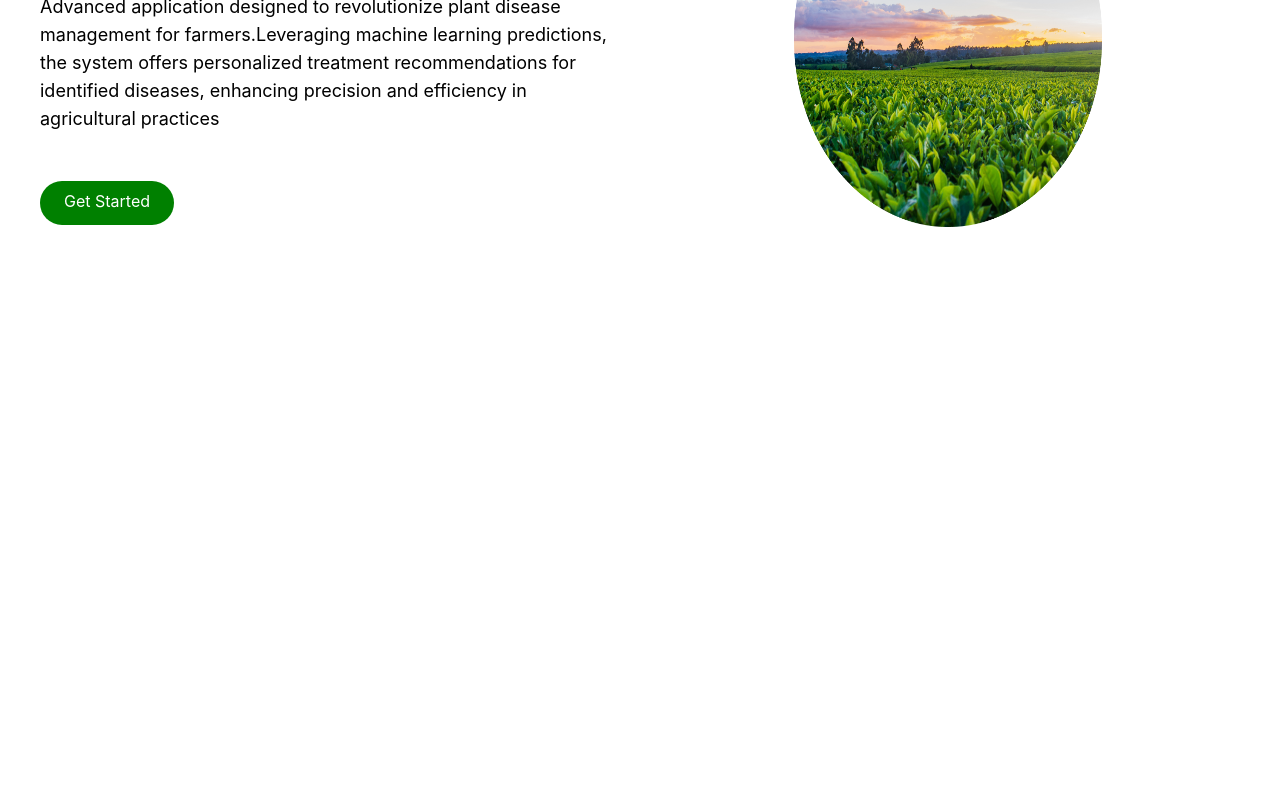
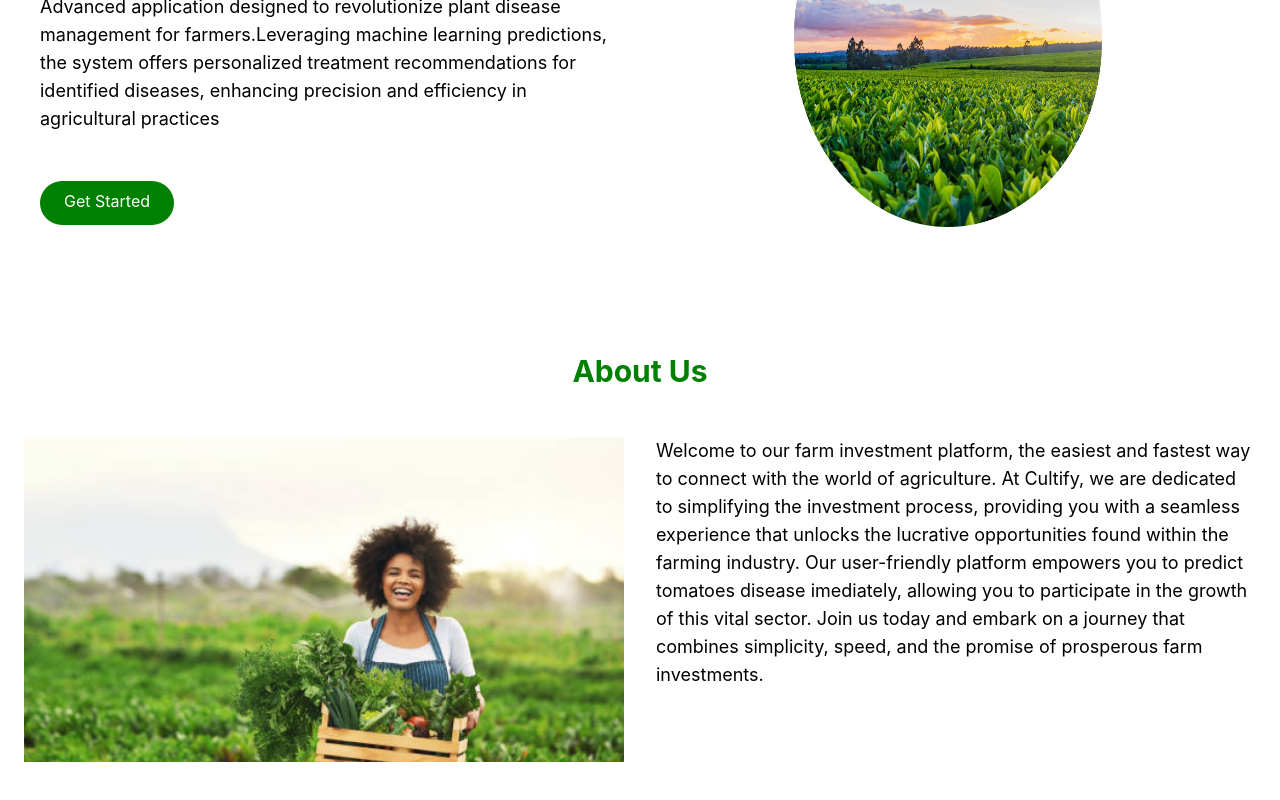
Before and after one commit to glennin-codes/venom-plant-disease-detector, a React (Vite) app: page / in a window 1280 px wide. Shown: the part 314-1114 px from the top of the page. Before the commit the page ends 800 px from the top, so only its background shows below. Built offline with nearby package versions, Linux system fonts and the light colour scheme.

Commit message:
about us

```diff
--- a/src/App.tsx
+++ b/src/App.tsx
@@ -2,6 +2,7 @@ import { NavBar } from "./components/NavBar"
 import { HereosSection } from "./components/Sections/heroes"
 import { title } from "./constants"
 import './App.css'
+import { AboutUs } from "./components/Sections/AboutUs"
 function App() {
 
   return (
@@ -9,6 +10,7 @@ function App() {
 
     <NavBar/>
     <HereosSection title={title}/>
+    <AboutUs/>
     </>
   )
 }
--- a/src/components/Sections/AboutUs/index.tsx
+++ b/src/components/Sections/AboutUs/index.tsx
@@ -1,18 +1,28 @@
+import { aboutUs } from "../../../constants"
+
 export const AboutUs=()=>{
     return(
         <section
+        className="w-full flex flex-col align-center md:space-y-12 justify-center m-0 p-0  "
 
         >
             <h1
-            className="text-3xl font-bold text-center"
+            className="text-3xl font-bold text-center text-greenMain "
             >
                 About Us
             </h1>
             <div
-        className="w-full flex flex-col md:flex-row"
+        className="w-full flex flex-col md:flex-row  md:space-y-0  space-y-12  px-6 md:space-x-8  "
         >
-               <div>
-
+               <div
+               className="w-full md:w-1/2 "
+               >
+                    <img src="images/heroes2.png" alt="woman" className="w-full h-3/4 object-cover"/>
+               </div>
+               <div
+               className="  text-base md:text-lg w-full md:w-1/2 align-center  m align-center leading-loose  justify-center text-typographyGray-500 "
+               >
+                    {aboutUs}
                </div>
         </div>
         </section>
--- /dev/null
+++ b/src/components/ui-components/cards/index.tsx
@@ -0,0 +1,12 @@
+type cardProps={
+    icon:string,
+    title:string,
+    content:string
+}
+export const Card = ({ icon, title, content }:cardProps) :JSX.Element=> (
+    <div className="flex flex-col items-center p-4 border border-gray-300 rounded-md shadow-md">
+      <img src={icon} className="w-8 h-8 " alt='icon'/>
+      <h2 className="mt-2 text-lg font-bold">{title}</h2>
+      <p className="mt-2 text-gray-600">{content}</p>
+    </div>
+  )
--- a/src/constants/index.ts
+++ b/src/constants/index.ts
@@ -1,3 +1,3 @@
 export const title:string="Cultify: Predictive Plant Disease Management";
 export const descripto:string="Advanced  application designed to revolutionize plant disease management for farmers.Leveraging machine learning predictions, the system offers personalized treatment recommendations for identified diseases, enhancing precision and efficiency in agricultural practices"
-export const aboutUs:string='Welcome to our farm investment platform, the easiest and fastest way to connect with the world of agriculture. At Cultify, we are dedicated to simplifying the investment process, providing you with a seamless experience that unlocks the lucrative opportunities found within the farming industry. Our user-friendly platform empowers you to explore and invest in farms with ease, allowing you to participate in the growth of this vital sector. Join us today and embark on a journey that combines simplicity, speed, and the promise of prosperous farm investments.';
+export const aboutUs:string='Welcome to our farm investment platform, the easiest and fastest way to connect with the world of agriculture. At Cultify, we are dedicated to simplifying the investment process, providing you with a seamless experience that unlocks the lucrative opportunities found within the farming industry. Our user-friendly platform empowers you to predict tomatoes disease imediately, allowing you to participate in the growth of this vital sector. Join us today and embark on a journey that combines simplicity, speed, and the promise of prosperous farm investments.';
```
